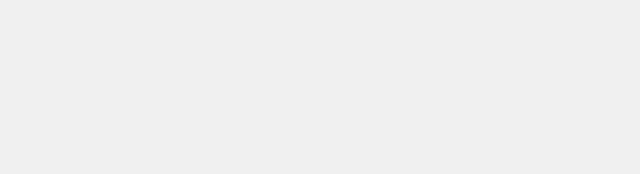
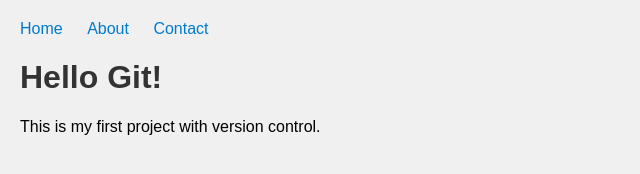
Before and after one commit to mellonuser/my-web-project, a plain HTML site: page index.html in a window 1280 px wide. Shown: the whole page, without its empty margins (0-640 px from the left). Drawn offline with Linux system fonts and the light colour scheme.

Commit message:
Add navigation menu

```diff
--- a/index.html
+++ b/index.html
@@ -2,3 +2,15 @@
     <title>My First Git Project</title>
     <link rel="stylesheet" href="style.css">
 </head>
+
+<body>
+    <nav>
+        <ul>
+            <li><a href="#home">Home</a></li>
+            <li><a href="#about">About</a></li>
+            <li><a href="#contact">Contact</a></li>
+        </ul>
+    </nav>
+    <h1>Hello Git!</h1>
+    <p>This is my first project with version control.</p>
+</body>
--- a/style.css
+++ b/style.css
@@ -8,3 +8,18 @@ body {
 h1 {
     color: #333;
 }
+
+nav ul {
+    list-style: none;
+    padding: 0;
+}
+
+nav li {
+    display: inline;
+    margin-right: 20px;
+}
+
+nav a {
+    text-decoration: none;
+    color: #007acc;
+}
```
